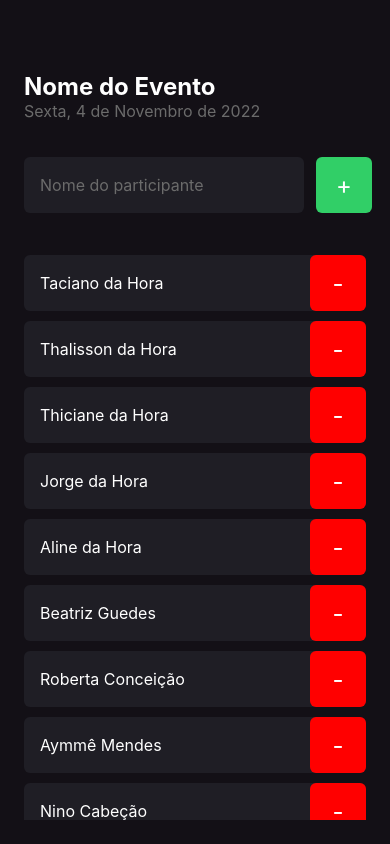
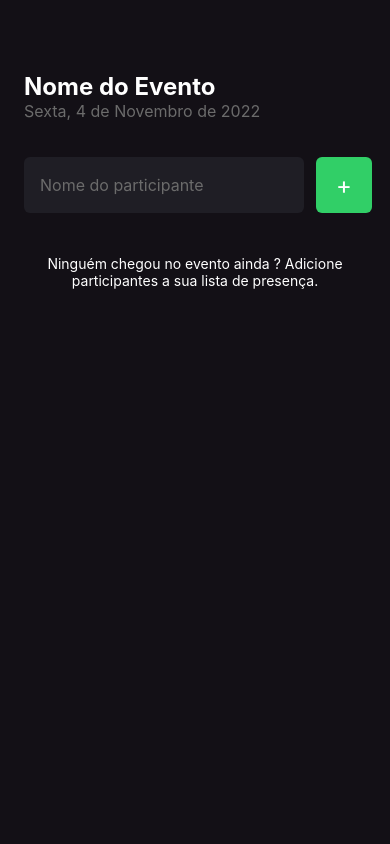
Before and after one commit to taciodev/imhere, a React Native app: screen / in a window 390 px wide. Built offline with nearby package versions, Linux system fonts and the light colour scheme.

Commit message:
feat: adicionar participantes na lista de presença

```diff
--- a/src/screens/Home/index.tsx
+++ b/src/screens/Home/index.tsx
@@ -6,16 +6,20 @@ import { Participant } from "../../components/Participant";
 import { styles } from "./styles";
 
 export function Home() {
-  const [participants, setParticipant] = React.useState(["Taciano da Hora", "Thalisson da Hora", "Thiciane da Hora", "Jorge da Hora", "Aline da Hora", "Beatriz Guedes", "Roberta Conceição", "Aymmê Mendes", "Nino Cabeção", "Junior Guedes", "Emily Correia", "Jack Sparrow"]);
+  const [participants, setParticipants] = React.useState<string[]>([]);
+  const [participantName, setParticipantName] = React.useState("");
 
   const handleParticipantAdd = () => {
-    if (participants.includes("Taciano da Hora")) {
-      Alert.alert("Participante já existe", "Já possui na lista um participante com esse mesmo nome.");
+    if (participants.includes(participantName)) {
+      return Alert.alert("Participante já existe", "Já possui na lista um participante com esse nome.");
     }
+
+    setParticipants(prevState => [...prevState, participantName]);
+    setParticipantName("");
   }
 
   const handleParticipantRemove = (name: string) => {
-    Alert.alert("Deletar", `Deseja deletar ${name} da sua lista de participantes?`, [
+    return Alert.alert("Deletar", `Deseja deletar ${name} da sua lista de participantes?`, [
       {
         text: "Sim",
         onPress: () => Alert.alert("Participante deletado !")
@@ -40,6 +44,8 @@ export function Home() {
           style={styles.input}
           placeholder="Nome do participante"
           placeholderTextColor="#6B6B6B"
+          value={participantName}
+          onChangeText={text => setParticipantName(text)}
         />
         <TouchableOpacity style={styles.button} onPress={handleParticipantAdd}>
           <Text style={styles.buttonText}>
```
